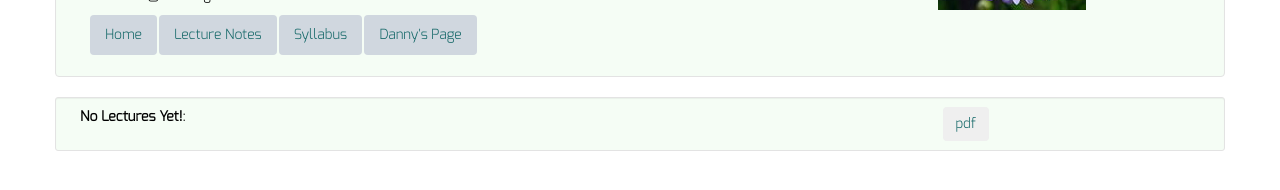
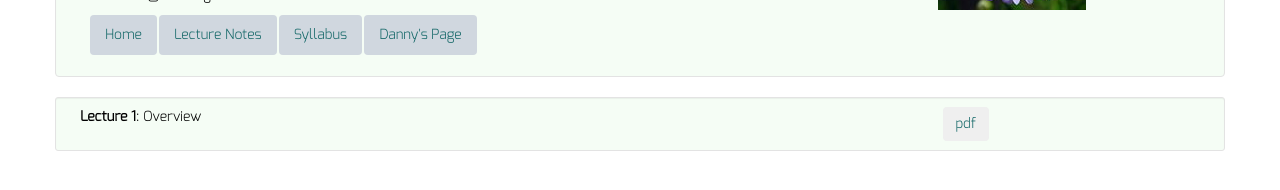
Before and after one commit to dkrashen/calc1, a Jekyll site: the page built from lectures/index.html, in a window 1280 px wide. Shown: the part 185-375 px from the top of the page. Built offline with Jekyll 4.4.1, drawn with Linux system fonts in a browser that asks for light colours.

Commit message:
put in lecture 1 notes

```diff
--- a/_data/lectures.yml
+++ b/_data/lectures.yml
@@ -1,3 +1,3 @@
-- title: "No Lectures Yet!"
-  filename: ""
-  description: ""
+- title: "Lecture 1"
+  filename: "lecture1.pdf"
+  description: "Overview"
```
Also changed, not shown: 1 other file.
